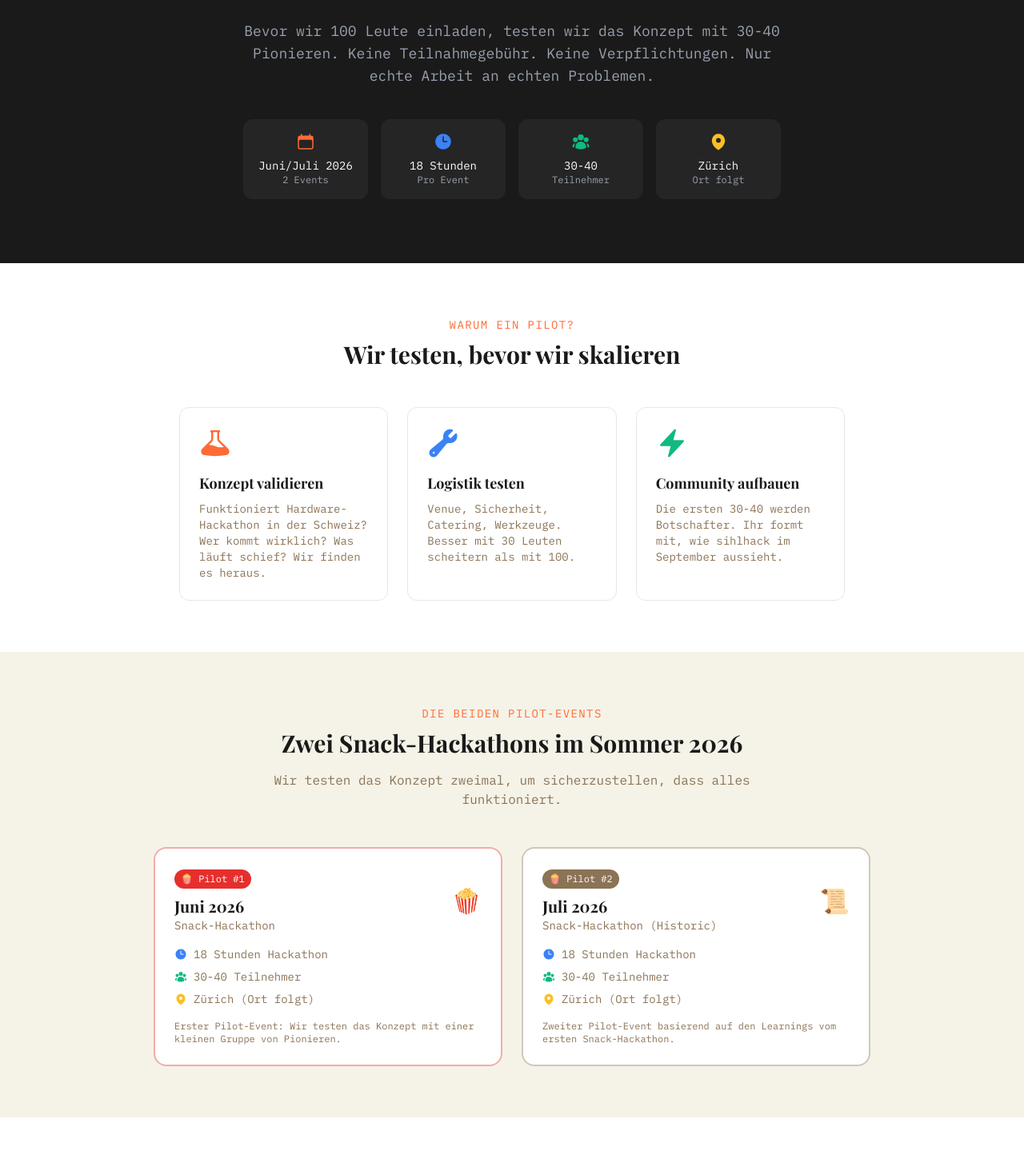
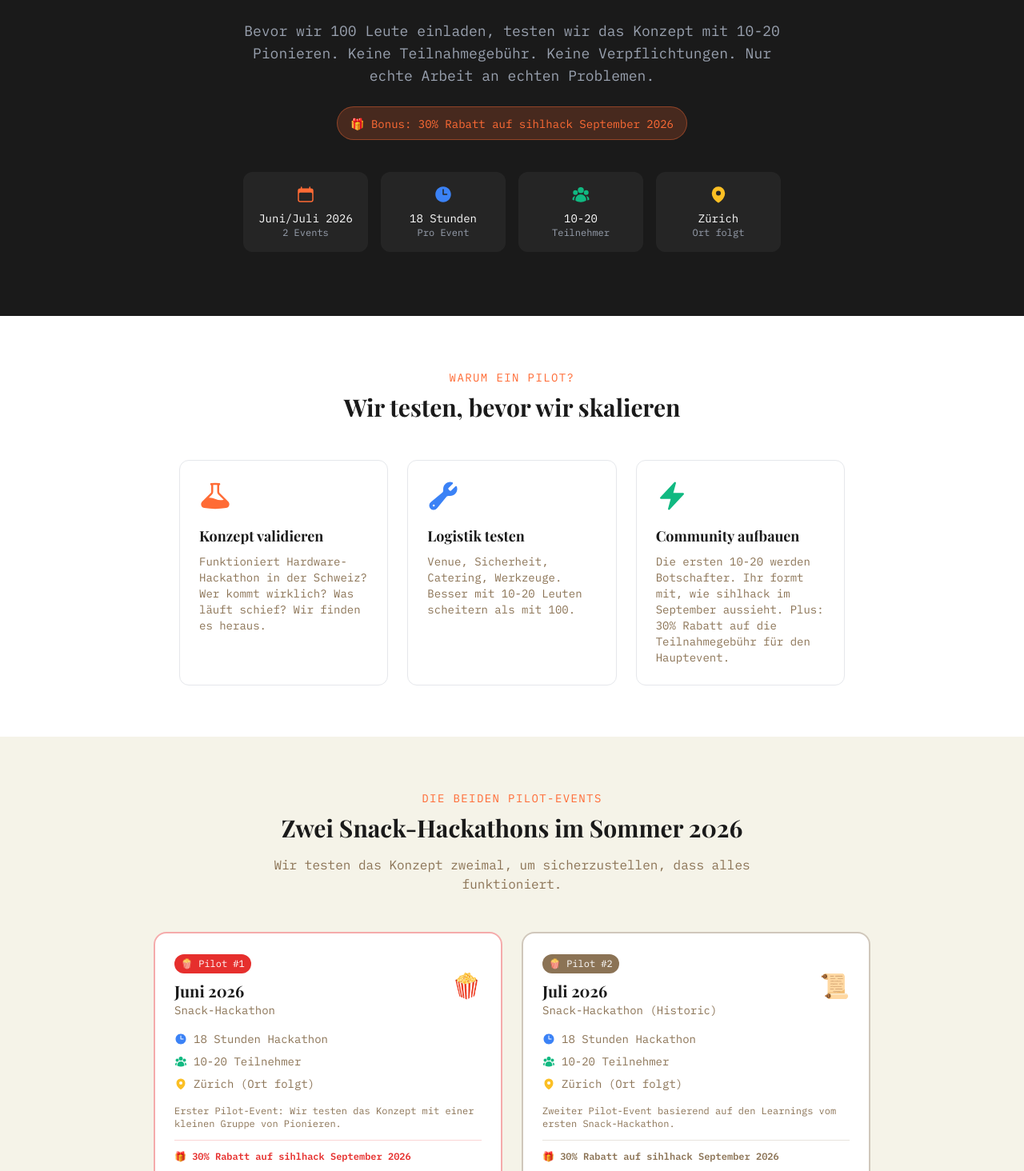
Before and after one commit to wgusta/sihlhack, a Next.js app: page /snack-hackathon in a window 1280 px wide. Shown: the part 342-1806 px from the top of the page at 80% size. Built offline with nearby package versions, Linux system fonts and the light colour scheme.

Commit message:
Update snack hackathon: 10-20 participants and add 30% discount benefit for main event

```diff
--- a/app/snack-hackathon/page.tsx
+++ b/app/snack-hackathon/page.tsx
@@ -78,9 +78,14 @@
             </p>
 
             <p className="mt-6 text-lg font-mono text-gray-400 max-w-2xl mx-auto">
-              Bevor wir 100 Leute einladen, testen wir das Konzept mit 30-40 Pionieren.
+              Bevor wir 100 Leute einladen, testen wir das Konzept mit 10-20 Pionieren.
               Keine Teilnahmegebühr. Keine Verpflichtungen. Nur echte Arbeit an echten Problemen.
             </p>
+            <div className="mt-6 inline-block px-4 py-2 bg-thermal-orange/20 border border-thermal-orange/40 rounded-full">
+              <span className="font-mono text-sm text-thermal-orange">
+                🎁 Bonus: 30% Rabatt auf sihlhack September 2026
+              </span>
+            </div>
 
             {/* Quick Stats */}
             <div className="mt-10 grid grid-cols-2 sm:grid-cols-4 gap-4 max-w-2xl mx-auto">
@@ -96,7 +101,7 @@
               </div>
               <div className="p-4 bg-white/5 rounded-xl">
                 <UserGroupIcon className="w-6 h-6 mx-auto mb-2 text-grid-green" />
-                <div className="font-mono text-sm text-white">30-40</div>
+                <div className="font-mono text-sm text-white">10-20</div>
                 <div className="font-mono text-xs text-gray-400">Teilnehmer</div>
               </div>
               <div className="p-4 bg-white/5 rounded-xl">
@@ -136,7 +141,7 @@
                   Logistik testen
                 </h3>
                 <p className="font-mono text-sm text-historic-sepia">
-                  Venue, Sicherheit, Catering, Werkzeuge. Besser mit 30 Leuten scheitern als mit 100.
+                  Venue, Sicherheit, Catering, Werkzeuge. Besser mit 10-20 Leuten scheitern als mit 100.
                 </p>
               </div>
               <div className="p-6 border border-gray-200 rounded-xl">
@@ -145,7 +150,8 @@
                   Community aufbauen
                 </h3>
                 <p className="font-mono text-sm text-historic-sepia">
-                  Die ersten 30-40 werden Botschafter. Ihr formt mit, wie sihlhack im September aussieht.
+                  Die ersten 10-20 werden Botschafter. Ihr formt mit, wie sihlhack im September aussieht.
+                  Plus: 30% Rabatt auf die Teilnahmegebühr für den Hauptevent.
                 </p>
               </div>
             </div>
@@ -187,7 +193,7 @@
                   </div>
                   <div className="flex items-center gap-2">
                     <UserGroupIcon className="w-4 h-4 text-grid-green" />
-                    <span>30-40 Teilnehmer</span>
+                    <span>10-20 Teilnehmer</span>
                   </div>
                   <div className="flex items-center gap-2">
                     <MapPinIcon className="w-4 h-4 text-solar-yellow" />
@@ -197,6 +203,11 @@
                 <p className="mt-4 font-mono text-xs text-historic-sepia">
                   Erster Pilot-Event: Wir testen das Konzept mit einer kleinen Gruppe von Pionieren.
                 </p>
+                <div className="mt-3 pt-3 border-t border-sihl-red/20">
+                  <p className="font-mono text-xs text-sihl-red font-semibold">
+                    🎁 30% Rabatt auf sihlhack September 2026
+                  </p>
+                </div>
               </div>
 
               {/* Snack-Hackathon 2: July */}
@@ -218,7 +229,7 @@
                   </div>
                   <div className="flex items-center gap-2">
                     <UserGroupIcon className="w-4 h-4 text-grid-green" />
-                    <span>30-40 Teilnehmer</span>
+                    <span>10-20 Teilnehmer</span>
                   </div>
                   <div className="flex items-center gap-2">
                     <MapPinIcon className="w-4 h-4 text-solar-yellow" />
@@ -228,6 +239,11 @@
                 <p className="mt-4 font-mono text-xs text-historic-sepia">
                   Zweiter Pilot-Event basierend auf den Learnings vom ersten Snack-Hackathon.
                 </p>
+                <div className="mt-3 pt-3 border-t border-historic-sepia/20">
+                  <p className="font-mono text-xs text-historic-sepia font-semibold">
+                    🎁 30% Rabatt auf sihlhack September 2026
+                  </p>
+                </div>
               </div>
             </div>
           </div>
@@ -311,7 +327,7 @@
                 Interesse bekunden
               </h2>
               <p className="mt-4 font-mono text-gray-400">
-                30-40 Plätze pro Event. Wir wählen nach Skill-Mix und Motivation aus.
+                10-20 Plätze pro Event. Wir wählen nach Skill-Mix und Motivation aus.
               </p>
             </div>
 
@@ -631,7 +647,7 @@
                   <h3 className="font-display text-lg font-bold text-brand-black">September 2026: sihlhack</h3>
                   <p className="font-mono text-sm text-historic-sepia mt-1">
                     Der grosse Event mit 100 Teilnehmern. Was wir bei den Pilots gelernt haben, fliesst direkt ein.
-                    Snack-Hackathon Alumni sind automatisch eingeladen (gratis Upgrade wenn sie nochmal kommen wollen).
+                    Snack-Hackathon Alumni erhalten 30% Rabatt auf die Teilnahmegebühr (CHF 150 → CHF 105).
                   </p>
                 </div>
               </div>
@@ -646,10 +662,13 @@
         <section className="py-16 bg-gradient-to-br from-thermal-orange via-sihl-red to-compute-blue text-white">
           <div className="mx-auto max-w-4xl px-4 sm:px-6 lg:px-8 text-center">
             <h2 className="font-display text-3xl font-bold">
-              30-40 Plätze. Keine Kosten. Echte Arbeit.
+              10-20 Plätze. Keine Kosten. Echte Arbeit.
             </h2>
             <p className="mt-4 font-mono text-white/90">
               Die ersten Pioniere formen mit, wie sihlhack aussieht.
+            </p>
+            <p className="mt-3 font-mono text-white/80 text-sm">
+              🎁 Bonus: 30% Rabatt auf die Teilnahmegebühr für sihlhack September 2026 (CHF 150 → CHF 105)
             </p>
             <div className="mt-8">
               <ButtonLink
```
Also changed, not shown: 2 other files (tests, documents, lock files or other folders).
